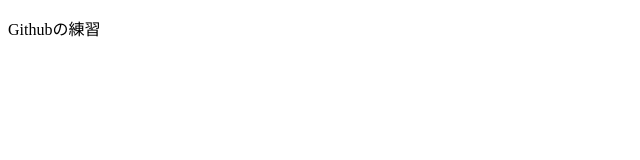
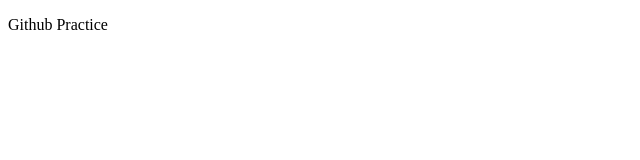
Before and after one commit to masapochi/github-practice, a plain HTML site: page index.html in a window 1280 px wide. Shown: the full height of the page, 0-640 px from the left. Drawn offline with Linux system fonts and the light colour scheme.

```diff
--- a/index.html
+++ b/index.html
@@ -9,7 +9,7 @@
 </head>
 
 <body>
-  <p>Githubの練習</p>
+  <p>Github Practice</p>
 </body>
 
 </html>
```
Also changed, not shown: 1 other file.
